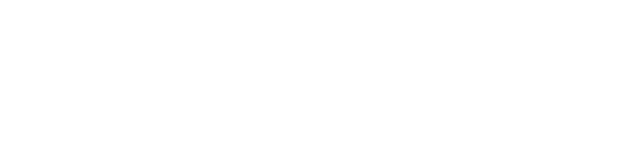
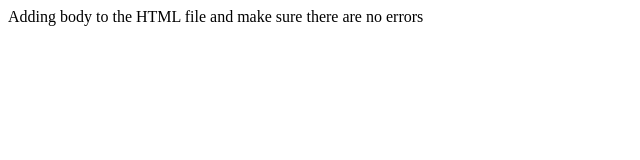
Before and after one commit to jayanthjay/MovieFlix, a plain HTML site: page index.html in a window 1280 px wide. Shown: the whole page, without its empty margins (0-640 px from the left). Drawn offline with Linux system fonts and the light colour scheme.

Commit message:
fix(intial commit): Added body

```diff
--- a/index.html
+++ b/index.html
@@ -5,6 +5,6 @@
     <title>MovieFlix</title>
 </head>
 <body>
-
+Adding body to the HTML file and make sure there are no errors
 </body>
 </html>
```
